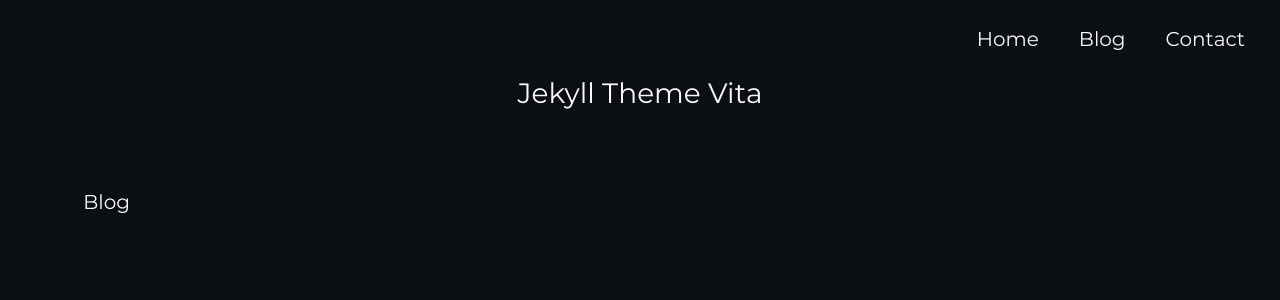
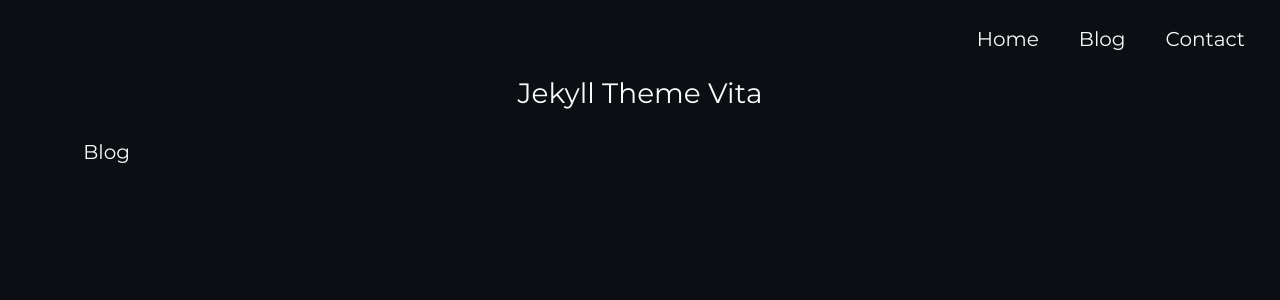
Before and after one commit to martinmorando/jekyll-theme-vita, a Jekyll site: the page built from pages/blog.html, in a window 1280 px wide. Shown: the top 300 px of the page. Built offline with Jekyll 4.4.1, drawn with Linux system fonts in a browser that asks for light colours.

Commit message:
Remove top margin from #page-content

```diff
--- a/assets/css/main.sass
+++ b/assets/css/main.sass
@@ -72,7 +72,6 @@ a:hover
 #page-content
     flex: 1
     padding-top: 30px
-    margin-top: 50px
 
 #site-footer
     flex: none
```
